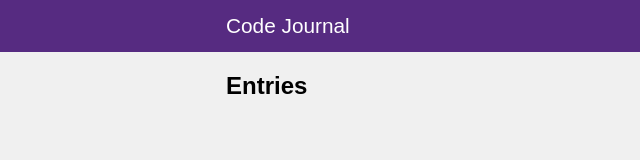
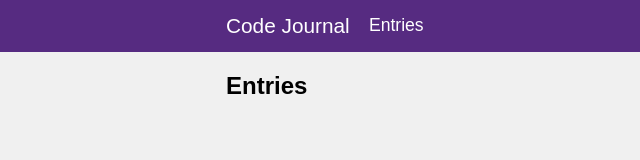
Before and after one commit to loganlee-lth/code-journal, a website: page index.html in a window 1280 px wide. Shown: the full height of the page, 0-640 px from the left. Drawn offline with Linux system fonts and the light colour scheme; a web font is replaced by a local one.

Commit message:
Add an anchor to the navbar to show the entries view. Ref #2

```diff
--- a/css/styles.css
+++ b/css/styles.css
@@ -100,6 +100,19 @@ p {
   justify-content: center;
 }
 
+.navbar {
+  display: flex;
+  align-items: center;
+}
+
+header a {
+  text-decoration: none;
+  color: #fff;
+  font-size: 1.1rem;
+  font-weight: 400;
+  margin-left: 1.2rem;
+}
+
 .new-button {
   display: flex;
   justify-content: end;
--- a/index.html
+++ b/index.html
@@ -24,8 +24,9 @@
   <header>
     <div class="container">
       <div class="row">
-        <div class="column-full">
+        <div class="column-full navbar">
           <h1>Code Journal</h1>
+          <a href="#" id="navbar-anchor">Entries</a>
         </div>
       </div>
     </div>
--- a/js/main.js
+++ b/js/main.js
@@ -6,7 +6,8 @@ const $noEntries = document.querySelector('#no-entries');
 
 const $entryFormDiv = document.querySelector('[data-view="entry-form"]');
 const $entriesDiv = document.querySelector('[data-view="entries"]');
-const $newEntries = document.querySelector('#new');
+const $entryFormAnchor = document.querySelector('#navbar-anchor');
+const $entriesAnchor = document.querySelector('#new');
 
 $photoURL.addEventListener('input', event => {
   const url = event.target.value;
@@ -84,7 +85,10 @@ document.addEventListener('DOMContentLoaded', event => {
   }
 });
 
-$newEntries.addEventListener('click', function (event) {
+$entryFormAnchor.addEventListener('click', function (event) {
+  viewSwap('entries');
+});
+$entriesAnchor.addEventListener('click', function (event) {
   viewSwap('entry-form');
 });
 
```
